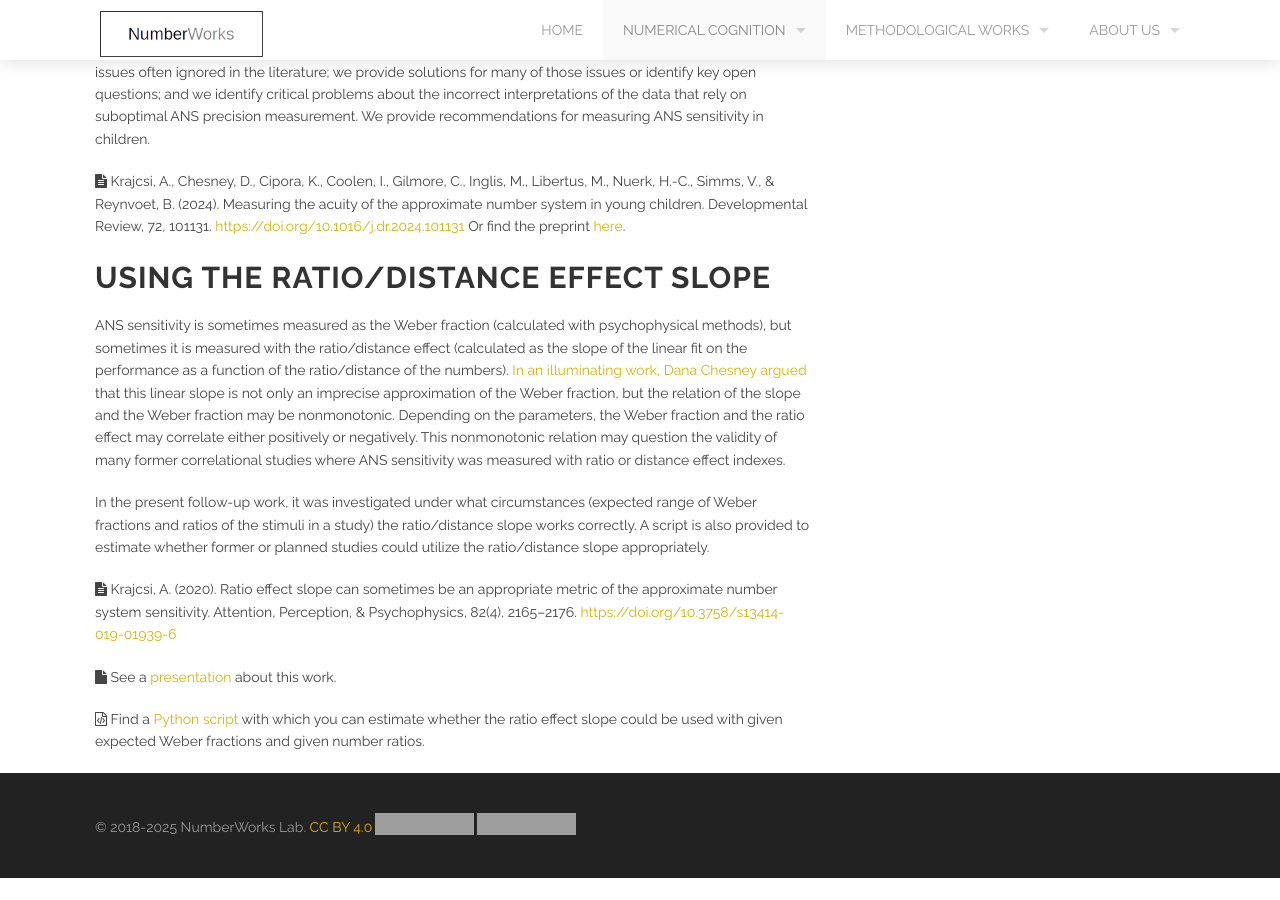
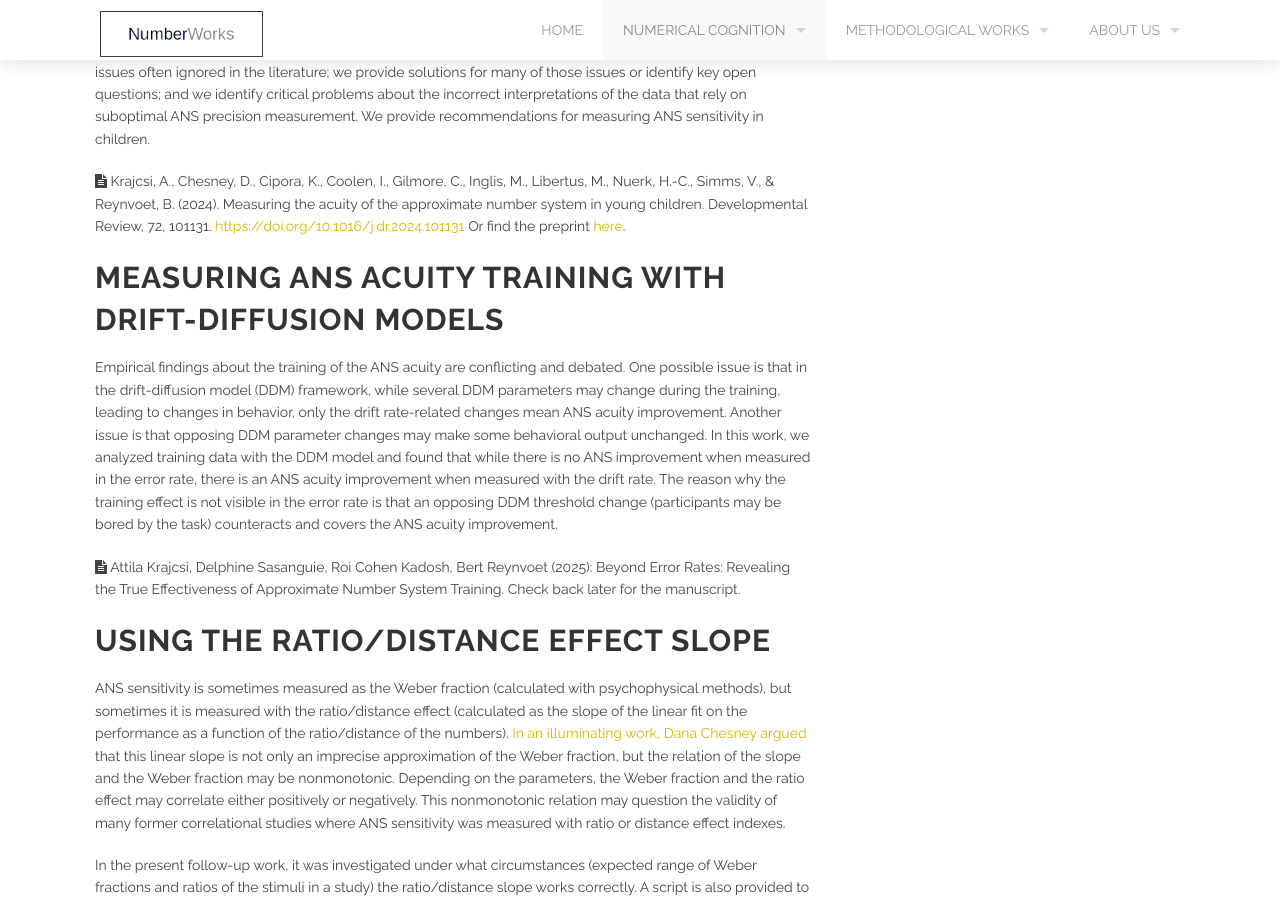
Before and after one commit to theNumberWorks/numberworks_website, a Jekyll site: the page built from ans_measurement.md, in a window 1280 px wide and 900 px high, scrolled down 566 px. Built offline with Jekyll 4.4.1, drawn with Linux system fonts in a browser that asks for light colours; before the commit the page ends 1444 px from its top, so only the background shows below that; grey boxes are pictures that could not be loaded.

Commit message:
Update ans_measurement.md

```diff
--- a/ans_measurement.md
+++ b/ans_measurement.md
@@ -18,6 +18,11 @@ Many works discuss specific issues of ANS sensitivity, and reviews discuss ANS m
 <i class='fa fa-file-text'></i> Krajcsi, A., Chesney, D., Cipora, K., Coolen, I., Gilmore, C., Inglis, M., Libertus, M., Nuerk, H.-C., Simms, V., & Reynvoet, B. (2024). Measuring the acuity of the approximate number system in young children. Developmental Review, 72, 101131. [https://doi.org/10.1016/j.dr.2024.101131](https://doi.org/10.1016/j.dr.2024.101131) Or find the preprint [here](https://osf.io/preprints/psyarxiv/nyw94).
 
 
+## Measuring ANS acuity training with drift-diffusion models
+
+Empirical findings about the training of the ANS acuity are conflicting and debated. One possible issue is that in the drift-diffusion model (DDM) framework, while several DDM parameters may change during the training, leading to changes in behavior, only the drift rate-related changes mean ANS acuity improvement. Another issue is that opposing DDM parameter changes may make some behavioral output unchanged. In this work, we analyzed training data with the DDM model and found that while there is no ANS improvement when measured in the error rate, there is an ANS acuity improvement when measured with the drift rate. The reason why the training effect is not visible in the error rate is that an opposing DDM threshold change (participants may be bored by the task) counteracts and covers the ANS acuity improvement.
+
+<i class='fa fa-file-text'></i> Attila Krajcsi, Delphine Sasanguie, Roi Cohen Kadosh, Bert Reynvoet (2025): Beyond Error Rates: Revealing the True Effectiveness of Approximate Number System Training. Check back later for the manuscript.
 
 
 ## Using the ratio/distance effect slope
```
